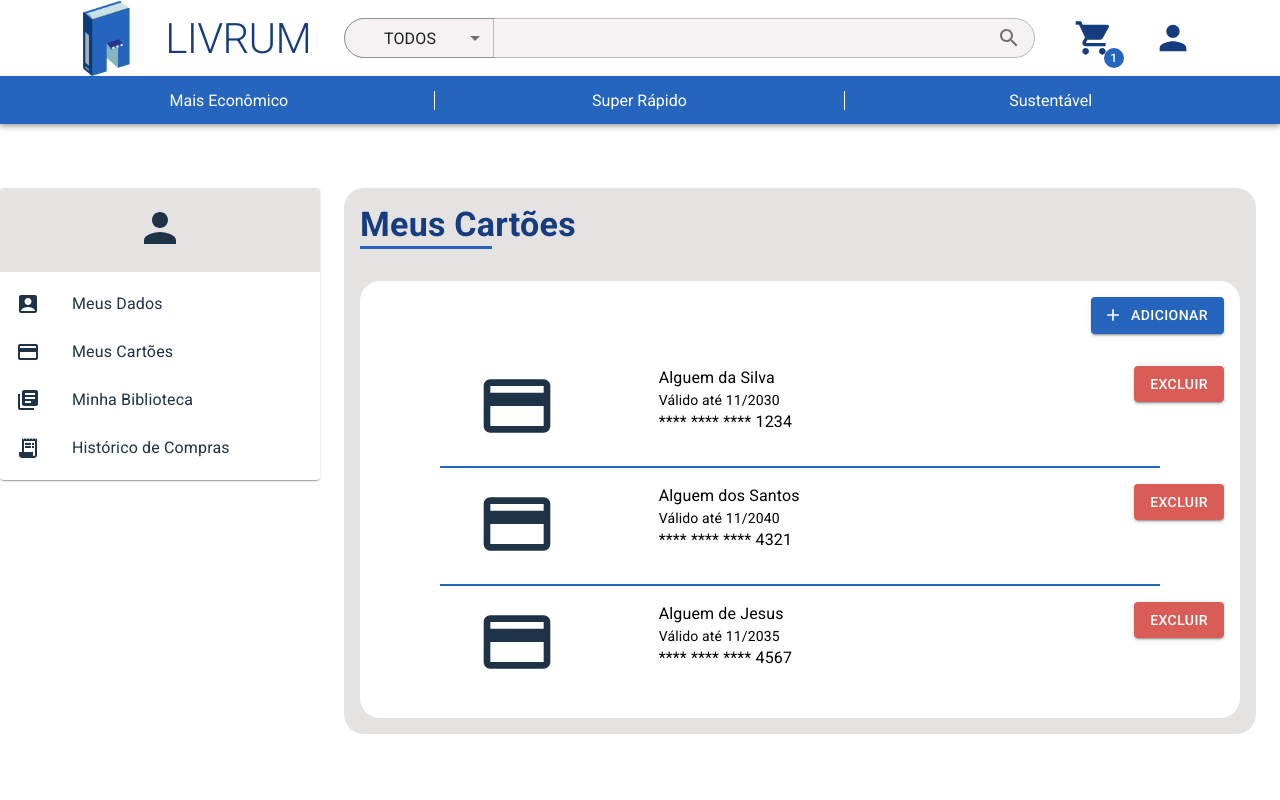
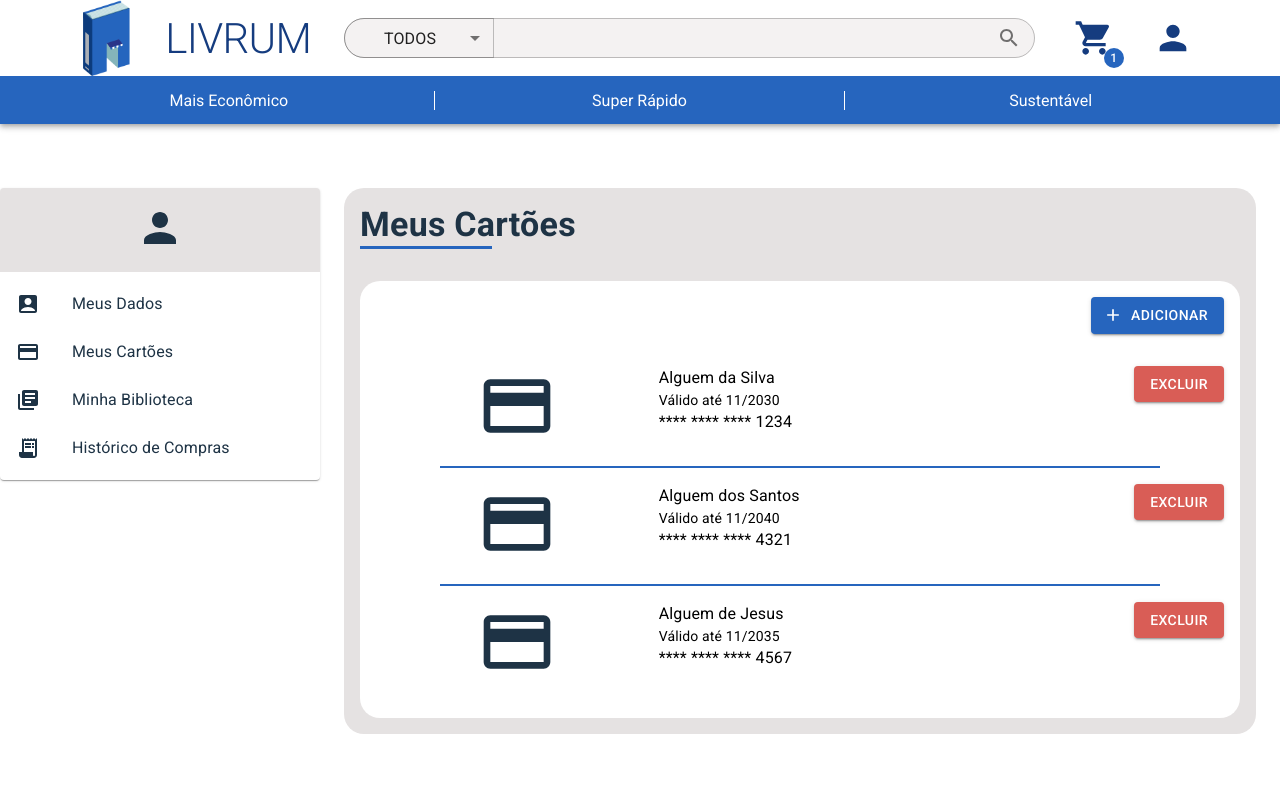
Before and after one commit to byte-stack-uefs/livrum, a Next.js app in the folder phase_4/app/webapp/: page /cliente/meus-cartoes in a window 1280 px wide. Shown: the top 800 px of the page. Built offline with nearby package versions, Linux system fonts and the light colour scheme.

Commit message:
Corrigindo cor

```diff
--- a/phase_4/app/webapp/app/cliente/meus-cartoes/page.tsx
+++ b/phase_4/app/webapp/app/cliente/meus-cartoes/page.tsx
@@ -49,7 +49,7 @@ export default function Page() {
         <Box sx={{ backgroundColor: "secondary.main", borderRadius: 5 }}>
             <Grid container>
                 <Grid xs={12} p={2}>
-                    <Typography variant="h4" fontWeight="bold" color="darker.main">
+                    <Typography variant="h4" fontWeight="bold" color="dark.main">
                         Meus Cartões
                     </Typography>
                     <Divider width="15%" />
```
